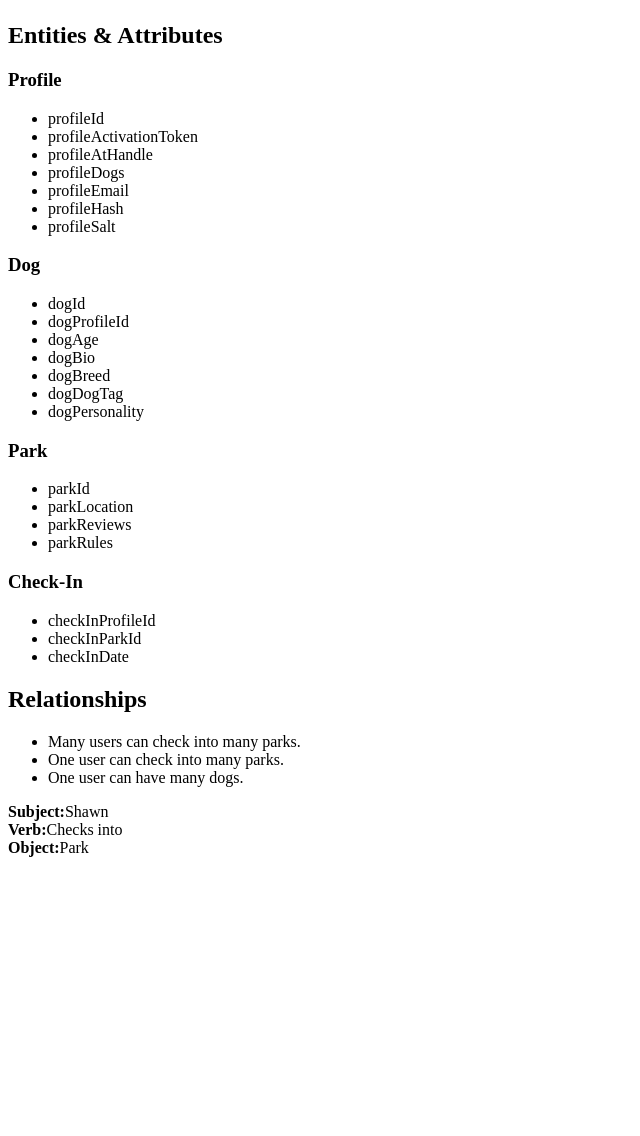
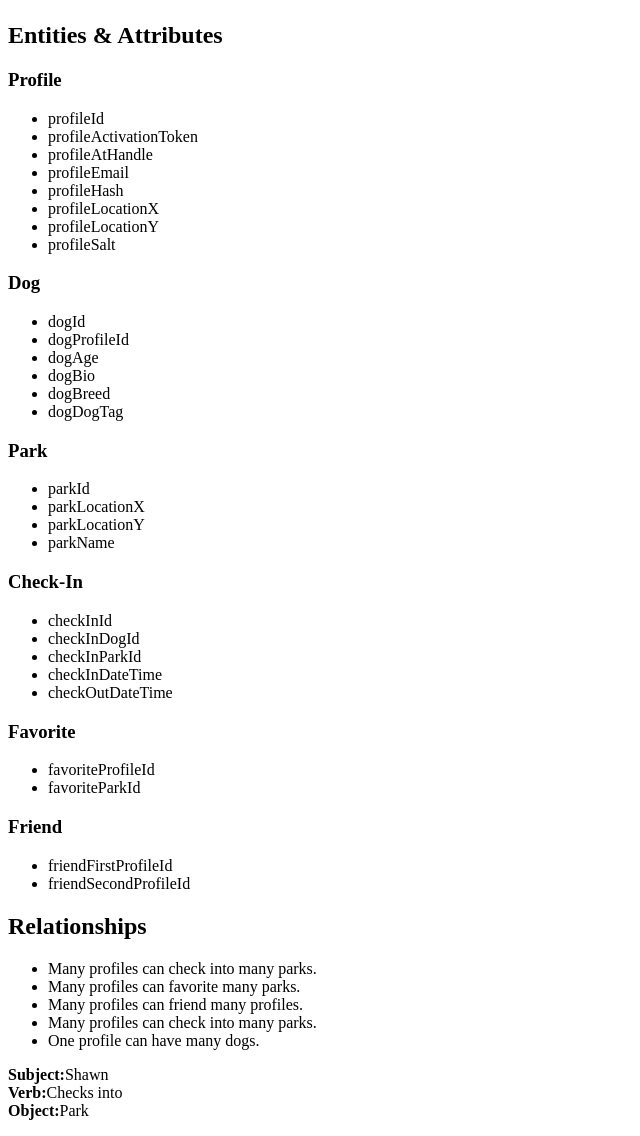
Before and after one commit to littleloveprint/dog-social, a PHP site: page /conceptual-model.php in a window 1280 px wide. Shown: the part 58-1194 px from the top of the page, without its empty margins (0-640 px from the left). Before the commit the page ends 915 px from the top, so only its background shows below. Run offline with PHP 8.4, Linux system fonts and the light colour scheme.

Commit message:
Final edits to conceptual model after meeting with the bridge.

```diff
--- a/epic/conceptual-model.php
+++ b/epic/conceptual-model.php
@@ -16,9 +16,10 @@
 				<li>profileId</li>
 				<li>profileActivationToken</li>
 				<li>profileAtHandle</li>
-				<li>profileDogs</li>
 				<li>profileEmail</li>
 				<li>profileHash</li>
+				<li>profileLocationX</li>
+				<li>profileLocationY</li>
 				<li>profileSalt</li>
 			</ul>
 			<h3>Dog</h3>
@@ -29,26 +30,40 @@
 				<li>dogBio</li>
 				<li>dogBreed</li>
 				<li>dogDogTag</li>
-				<li>dogPersonality</li>
 			</ul>
 			<h3>Park</h3>
 			<ul>
 				<li>parkId</li>
-				<li>parkLocation</li>
-				<li>parkReviews</li>
-				<li>parkRules</li>
+				<li>parkLocationX</li>
+				<li>parkLocationY</li>
+				<li>parkName</li>
 			</ul>
+			<h3></h3>
 			<h3>Check-In</h3>
 			<ul>
-				<li>checkInProfileId</li>
+				<li>checkInId</li>
+				<li>checkInDogId</li>
 				<li>checkInParkId</li>
-				<li>checkInDate</li>
+				<li>checkInDateTime</li>
+				<li>checkOutDateTime</li>
+			</ul>
+			<h3>Favorite</h3>
+			<ul>
+				<li>favoriteProfileId</li>
+				<li>favoriteParkId</li>
+			</ul>
+			<h3>Friend</h3>
+			<ul>
+				<li>friendFirstProfileId</li>
+				<li>friendSecondProfileId</li>
 			</ul>
 			<h2>Relationships</h2>
 			<ul>
-				<li>Many users can check into many parks.</li>
-				<li>One user can check into many parks.</li>
-				<li>One user can have many dogs.</li>
+				<li>Many profiles can check into many parks.</li>
+				<li>Many profiles can favorite many parks.</li>
+				<li>Many profiles can friend many profiles.</li>
+				<li>Many profiles can check into many parks.</li>
+				<li>One profile can have many dogs.</li>
 			</ul>
 			<p><strong>Subject:</strong>Shawn<br><strong>Verb:</strong>Checks into<br><strong>Object:</strong>Park</p>
 		</main>
--- a/epic/use-case.php
+++ b/epic/use-case.php
@@ -11,7 +11,7 @@
 		</header>
 		<main>
 			<h2>Use Case - Shawn</h2>
-			<p>Shawn is working from home on a Tuesday afternoon. She is going to take a long lunch because she is overwhelmed from work and her boss' pressure. She's planning on taking her dog Finn on a walk. She is also dog sitting her roommate's dog Kota. She plans on taking the two of them to a local dog park in Phoenix, AZ. She goes to our website, and she logs into Finn's profile. She pulls up her list of favorite parks, and checks the visitor schedule. She notices there is a lab and a few mid size mixed breed dogs scheduled to be there within the next half hour. She packs some treats, water bowls, and she heads out with Finn and Kota for a fun adventure with new friends. While at the park, she opens our app and checks into the park, and she gets a check-in badge.</p>
+			<p>Shawn is working from home on a Tuesday afternoon. She is going to take a long lunch because she is overwhelmed from work and her boss' pressure. She's planning on taking her dog Finn on a walk. She is also dog sitting her roommate's dog Kota. She plans on taking the two of them to a local dog park in Phoenix, AZ. She goes to our website, and she logs into Finn's profile. She pulls up her list of favorite parks and checks the visitor schedule. She notices there is a lab and a few mid size mixed breed dogs scheduled to be there within the next half hour. She packs some treats, water bowls, and she heads out with Finn and Kota for a fun adventure with new friends. While at the park, she opens our app and checks into the park.</p>
 			<h2>Use Case - Danesha</h2>
 			<p>Danesha is in a work meeting on Friday at 11:30AM. Her boss tells her she can take the remainder of the day off. Before getting in her car to sit in lunch hour traffic, Danesha goes to our site and sees there is a really nice park near her office. Her roommate is watching her dog, so she asks her to meet her at this newly listed park with Oreo. Danesha checks into the park and meets a woman named Heather and her beagle Tom at the park this day. Heather isn't familiar with our website, so Danesha shows her how to sign up.</p>
 				<ol>
@@ -21,7 +21,7 @@
 			</ol>
 			<h2>Use Case - MJ</h2>
 			<p>Michael Jordan logged into the site using his Dell laptop. He logged in by submitting a form. The site redirects him to his personalized feed from the Profile entity which brings up his profile. He searches the park location on the site to make sure he knows how to get there since
-				he will be leaving from a friends house. He clicks on the "Schedule" button which brings up a calendar and he schedules a future date to visit the dog park that matches up with one of his doggie park friends. After this is complete, the site alerts him that his puppy date has
+				he will be leaving from a friends house. He schedules a future date to visit the dog park that matches up with one of his doggie park friends. After this is complete, the site alerts him that his puppy date has
 				been scheduled.</p>
 		</main>
 	</body>
```
Also changed, not shown: epic/persona.php (+0 -7 lines).
